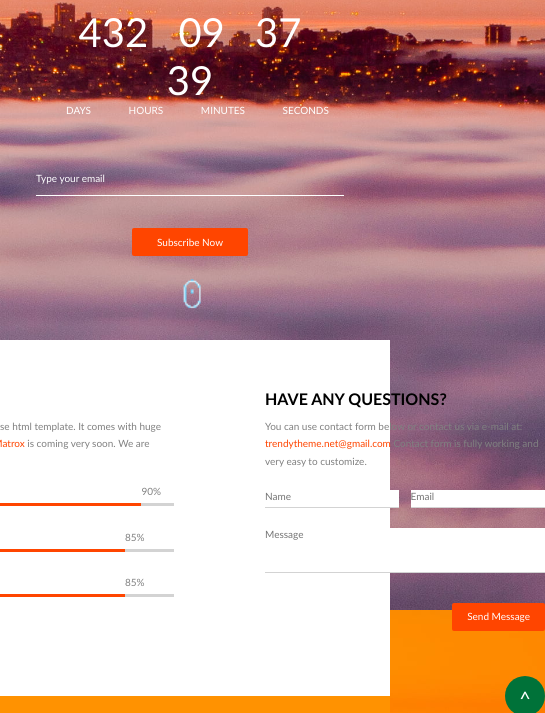
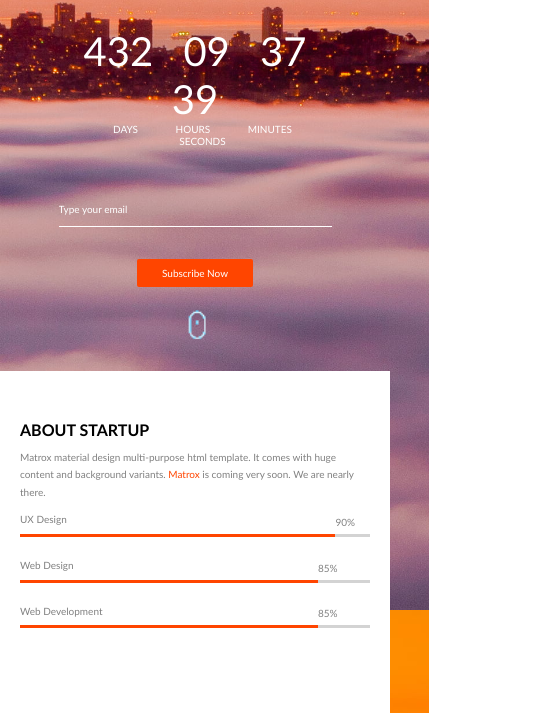
Before and after one commit to Karina-N/coming-soon, a plain HTML site: page index.html in a window 390 px wide. Shown: the part 234-947 px from the top of the page, 545 px wide, since content can reach past the window. Drawn offline with Linux system fonts and the light colour scheme.

Commit message:
added responsiveness

```diff
--- a/style.css
+++ b/style.css
@@ -29,7 +29,7 @@ body {
         .top-part {
             display: inline-block;
             width: 440px;
-            margin-left: calc((100% - 450px) / 2);
+            margin-left: calc((100% - 440px) / 2);
             text-align: center;
             margin-top: 50px;
             padding-bottom: 25px;
@@ -397,3 +397,60 @@ body {
                 color: white;
                 font-weight: bold;
             }
+
+
+            @media (max-width: 1200px) {
+
+                .middle-part {
+                    width: 800px;
+                    margin-left: calc((100% - 800px) / 2);
+                }
+
+            }
+
+            @media (max-width: 960px) {
+
+                .middle-part {
+                    width: 400px;
+                    margin-left: calc((100% - 400px) / 2);
+
+                }
+
+                .box-left {
+                    width: 100%;
+                    margin-bottom: 60px;
+                }
+
+                .box-right {
+                    width: 100%;
+                }
+            }
+
+            @media (max-width: 768px) {
+                .top-part,
+                .middle-part,
+                .bottom-part {
+                    width: 468px;
+                    margin-left: calc((100% - 468px) / 2);
+                }
+
+            }
+
+            @media (max-width: 480px) {
+                main {
+                        padding-left: 20px;
+                        padding-right: 20px;
+
+                }
+                .top-part {
+                    width: 100%;
+                    margin-left: 0px;
+
+                }
+                .middle-part {
+                    width: 100%;
+                    margin-left: 0px;
+
+                }
+
+            }
```
